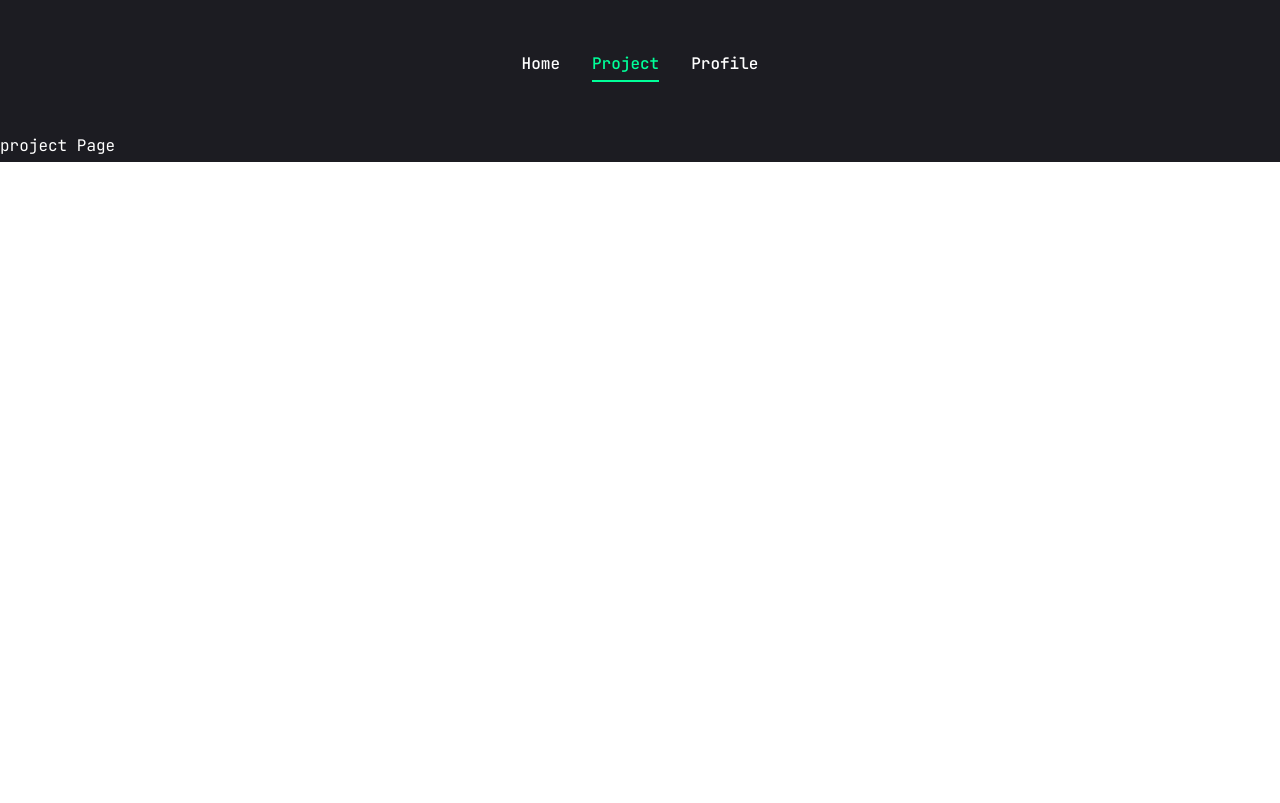
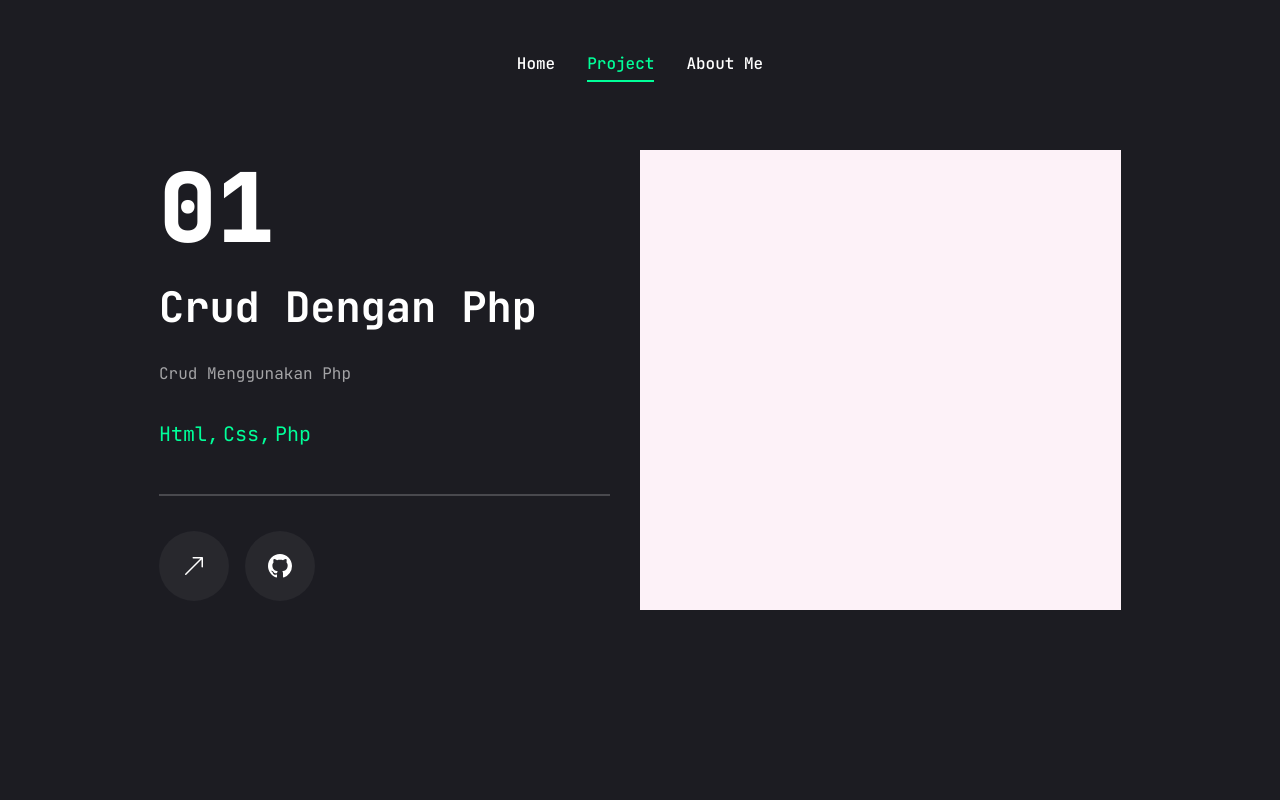
Before and after one commit to hbibazzysddq/habib-portofolio, a Next.js app: page /projek in a window 1280 px wide. Built offline with nearby package versions, Linux system fonts and the light colour scheme.

Commit message:
Menambahkan isi project

```diff
--- a/app/projek/page.tsx
+++ b/app/projek/page.tsx
@@ -1,11 +1,142 @@
-import React from 'react'
+"use client";
+
+import { motion } from "framer-motion";
+import React, { useState } from "react";
+import { Swiper, SwiperSlide } from "swiper/react";
+import "swiper/css";
+import { BsArrowUpRight, BsGithub } from "react-icons/bs";
+import { Tooltip, TooltipContent, TooltipProvider, TooltipTrigger } from "@radix-ui/react-tooltip";
+import Link from "next/link";
+import Image from "next/image";
+import { Swiper as SwiperType } from "swiper";  // Import Swiper type
+
+// Projects array
+const projects = [
+  {
+    num: "01",
+    category: "Crud dengan Php",
+    title: "Project 1",
+    description: "Crud Menggunakan Php",
+    stack: [
+      { name: "Html" },
+      { name: "Css" },
+      { name: "Php" },
+    ],
+    image:"/",
+    live:"",
+    github:""
+  },
+  {
+    num: "02",
+    category: "Aplikasi To Do List With Laravel",
+    title: "Project 2",
+    description: "Membuat aplikasi To Do List sederhana menggunakan Laravel",
+    stack: [
+      { name: "Html" },
+      { name: "Css" },
+      { name: "Javascript" },
+      { name: "Php" },
+      { name: "Laravel" },
+    ],
+    image: '/todolist.png', // Ganti dengan path gambar yang benar
+    live: "",
+    github: ""
+  },
+  // Tambahkan proyek lain di sini jika ada
+];
 
 const Projek = () => {
+  const [project, setProject] = useState(projects[0]); // Set default project
+
+  // Define the type of swiper parameter explicitly
+  const handleSlideChange = (swiper: SwiperType) => {
+    const currentIndex = swiper.activeIndex;
+    setProject(projects[currentIndex]);
+  };
+
   return (
-    <div>
-      project Page
-    </div>
-  )
-}
+    <motion.div
+      initial={{ opacity: 0 }}
+      animate={{ opacity: 1,
+        transition: { delay: 2.4,duration:0.4, ease:"easeIn"}
+      }}
+      className="max-h-full flex flex-col justify-center py-5 xl:px-36 pb-[85px]"
+    >
+      <div className="container mx-auto">
+        <div className="flex flex-col xl:flex-row xl:gap-[30px]">
 
-export default Projek
+          <div className="w-full xl:w-[50%] xl:h-[460px] flex flex-col justify-around order-2 xl:order-none">
+            <div className="flex flex-col gap-[30px]">
+              <div className="text-8xl leading-none font-extrabold text-white">
+                {project.num}
+              </div>
+              <h2 className="text-[42px] font-bold leading-none text-white group-hover:text-accent transition-all duration-500 capitalize">
+                {project.category}
+              </h2>
+              <p className="text-white/60">{project.description}</p>
+
+              {/* Stack rendering */}
+              <ul className="flex gap-1">
+                {project.stack.map((item, index) => (
+                  <li key={index} className="text-xl text-accent">
+                    {item.name}
+                    {index !== project.stack.length - 1 && ", "}
+                  </li>
+                ))}
+              </ul>
+
+              <div className="border border-white/20 my-4"></div>
+            </div>
+
+            {/* Live and GitHub Links with Tooltip */}
+            <div className="flex items-center gap-4">
+              <Link href={project.live}>
+                <TooltipProvider delayDuration={100}>
+                  <Tooltip>
+                    <TooltipTrigger className="w-[70px] h-[70px] rounded-full bg-white/5 flex justify-center items-center group">
+                      <BsArrowUpRight className="text-white text-2xl group-hover:text-accent" />
+                    </TooltipTrigger>
+                    <TooltipContent>
+                      <p>Live project</p>
+                    </TooltipContent>
+                  </Tooltip>
+                </TooltipProvider>
+              </Link>
+
+              <Link href={project.github}>
+                <TooltipProvider delayDuration={100}>
+                  <Tooltip>
+                    <TooltipTrigger className="w-[70px] h-[70px] rounded-full bg-white/5 flex justify-center items-center group">
+                      <BsGithub className="text-white text-2xl" />
+                    </TooltipTrigger>
+                    <TooltipContent>
+                      <p>GitHub</p>
+                    </TooltipContent>
+                  </Tooltip>
+                </TooltipProvider>
+              </Link>
+            </div>
+          </div>
+
+          {/* Right column with slider */}
+          <div className="w-full xl:w-[50%] ">
+            <Swiper onSlideChange={handleSlideChange} spaceBetween={30} slidesPerView={1}
+            className="xl:h-[520px] mb-12"
+
+            >
+              {projects.map((project, index) => (
+                <SwiperSlide key={index} className="xl:h-[520px] ">
+                  <div className="h-[460px] relative group flex justify-center items-center bg-pink-50">
+
+                  </div>
+                </SwiperSlide>
+              ))}
+            </Swiper>
+          </div>
+        </div>
+      </div>
+    </motion.div>
+  );
+};
+
+export default Projek;
--- a/components/Nav.tsx
+++ b/components/Nav.tsx
@@ -13,7 +13,7 @@
         path: '/projek'
     },
     {
-        name: 'profile',
+        name: 'about me',
         path: '/profile'
     }
 ]
--- a/package.json
+++ b/package.json
@@ -23,6 +23,7 @@
     "react": "^18",
     "react-dom": "^18",
     "react-icons": "^5.3.0",
+    "swiper": "^11.1.12",
     "tailwind-merge": "^2.5.2",
     "tailwindcss-animate": "^1.0.7"
   },
```
Also changed, not shown: public/todolist.png (added), 1 other file (tests, documents, lock files or other folders).
